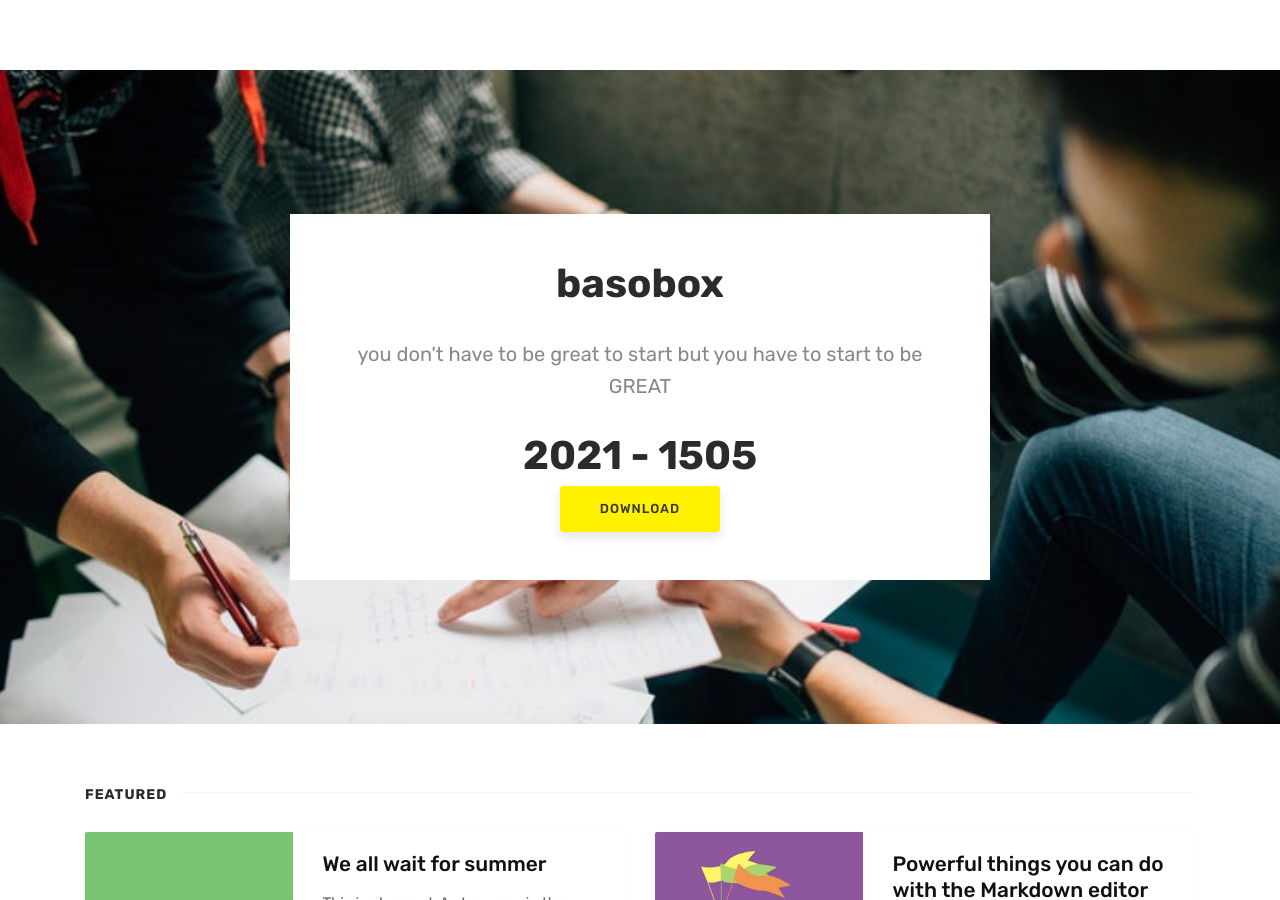
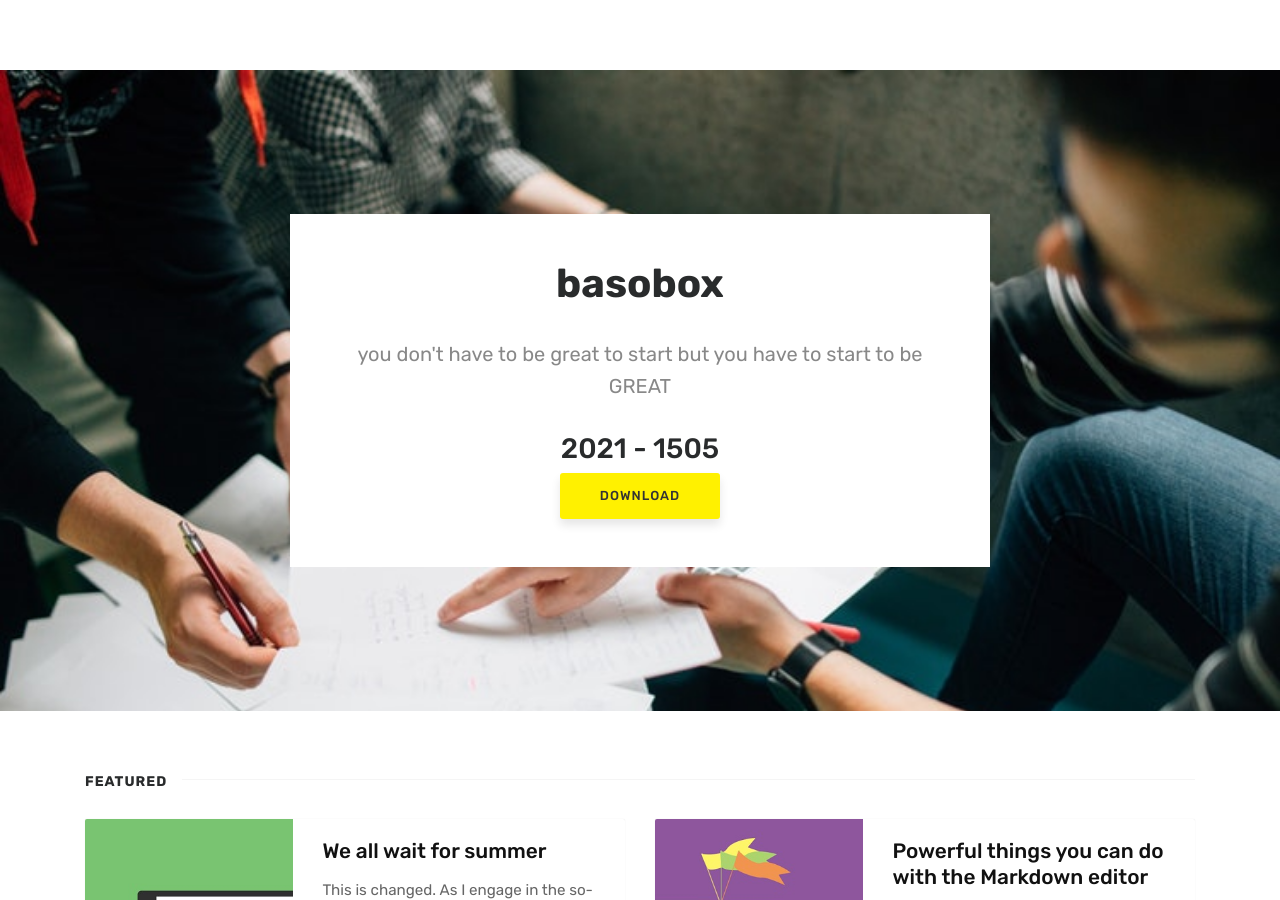
Before and after one commit to nawafisuren/basobox3, a Jekyll site: the page built from index.html, in a window 1280 px wide and 900 px high. Built offline with Jekyll 4.4.1, drawn with Linux system fonts in a browser that asks for light colours; the list of posts is cut into pages by our own code; comment, search, counter and statistics services are not loaded.

```diff
--- a/index.html
+++ b/index.html
@@ -9,7 +9,7 @@ title: Home
     <div class="wrapintro">
         <h1>basobox</h1>
         <h2 class="lead">you don't have to be great to start but you have to start to be GREAT</h2>
-        <h1>2021 - 1505</h1>
+        <h3>2021 - 1505</h3>
         <a href="https://github.com/nawafisuren/baraja/archive/master.zip" class="btn">Download</a>
     </div>
 </section>
```
